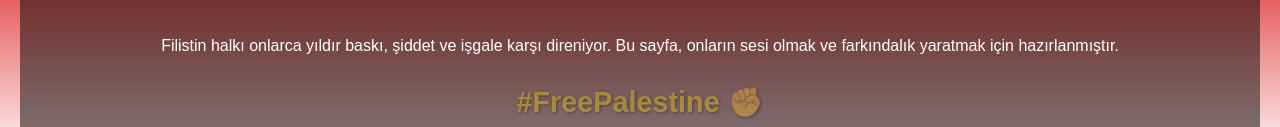
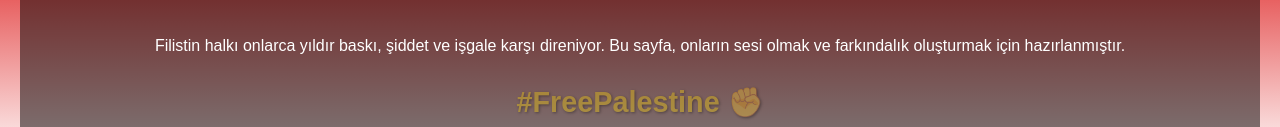
Before and after one commit to freepalestine455/freepalestine455.github.io, a plain HTML site: page index.html in a window 1280 px wide. Shown: the part 374-501 px from the top of the page. Drawn offline with Linux system fonts and the light colour scheme.

Commit message:
Add files via upload

```diff
--- a/index.html
+++ b/index.html
@@ -96,7 +96,7 @@
 
     <p>
       Filistin halkı onlarca yıldır baskı, şiddet ve işgale karşı direniyor.
-      Bu sayfa, onların sesi olmak ve farkındalık yaratmak için hazırlanmıştır.
+      Bu sayfa, onların sesi olmak ve farkındalık oluşturmak için hazırlanmıştır.
     </p>
 
     <div class="message">
```
